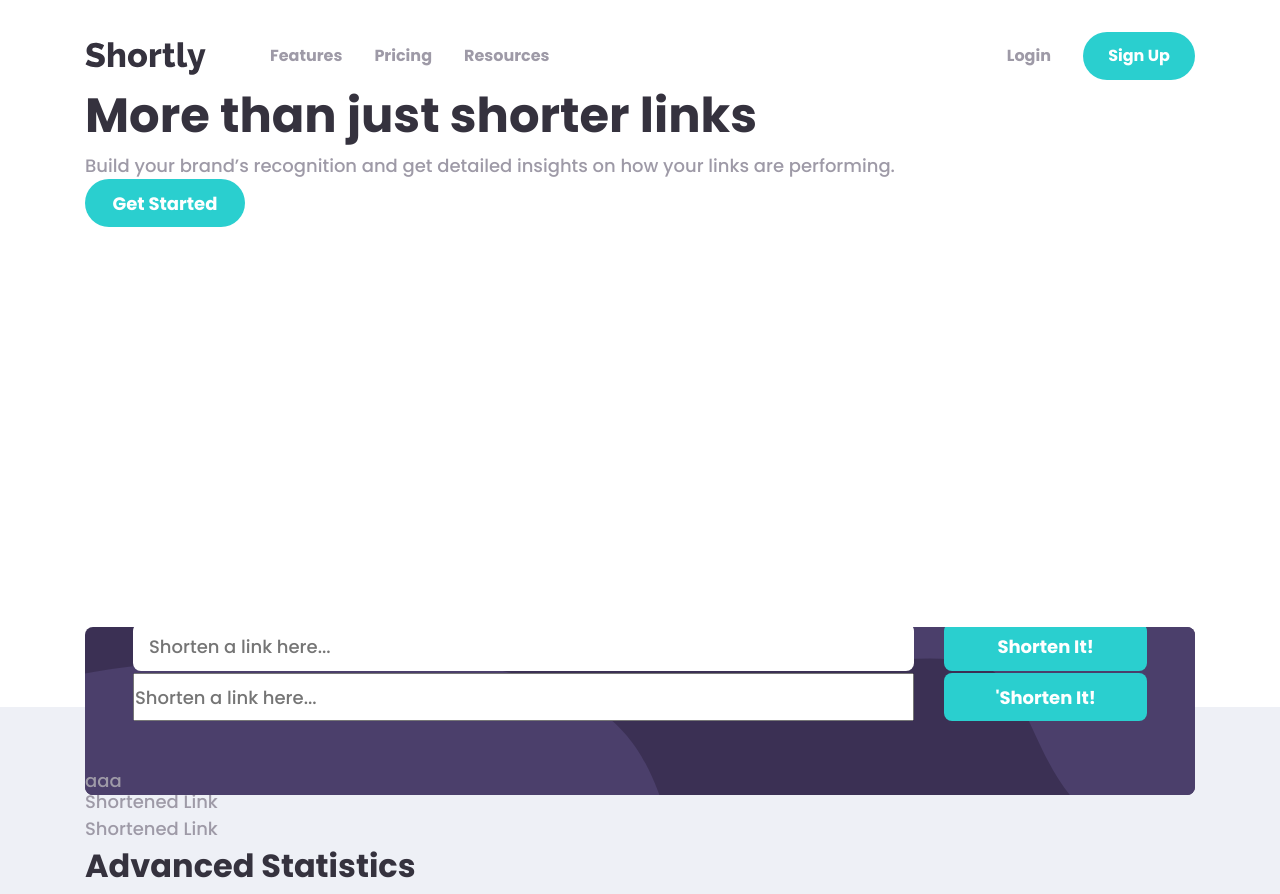
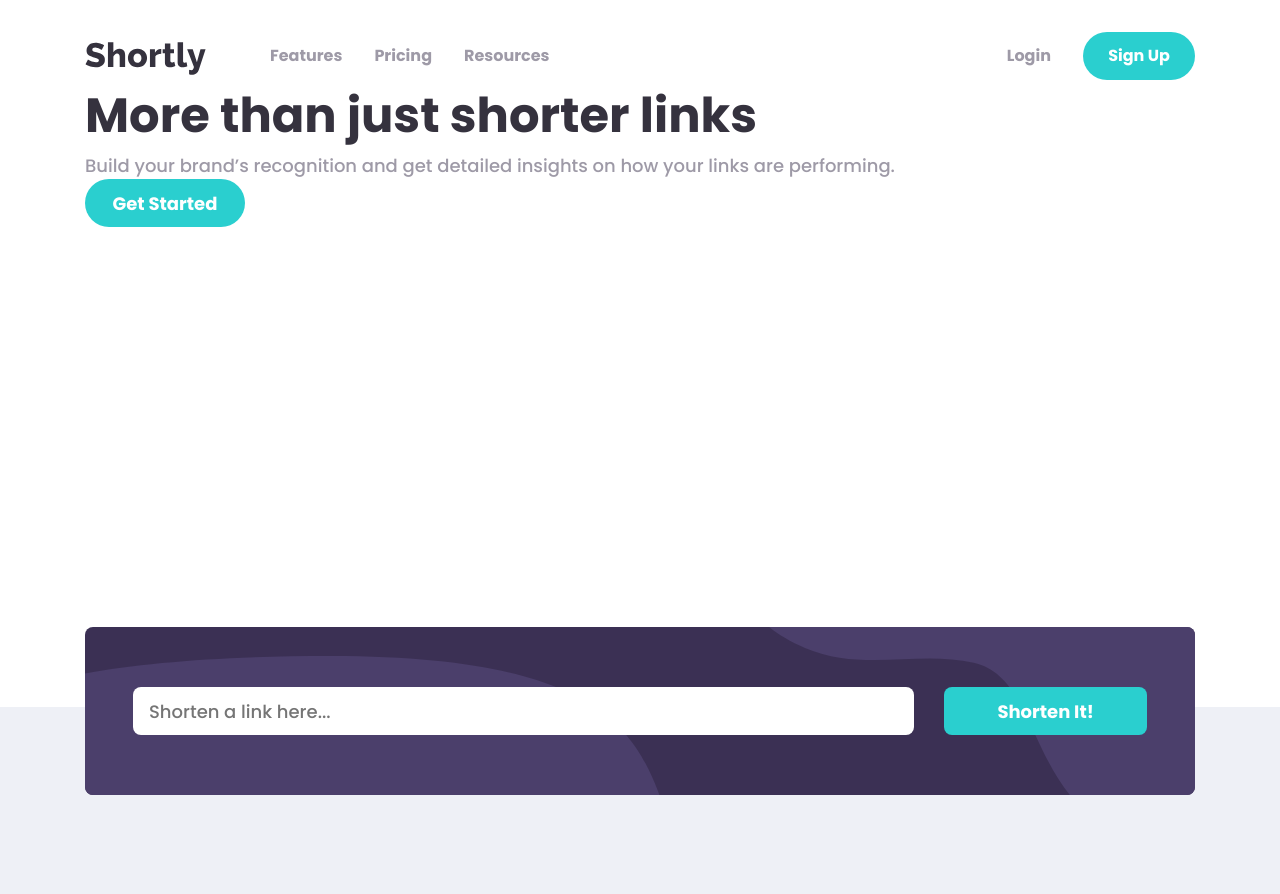
Before and after one commit to Stefan0305/url-shortening-app, a React (Create React App) app: page / in a window 1280 px wide. Shown: the top 894 px of the page. Built offline with nearby package versions, Linux system fonts and the light colour scheme.

Commit message:
add component for shotened links display, fetching links from API

```diff
--- a/src/App.scss
+++ b/src/App.scss
@@ -351,7 +351,7 @@ body {
     }
   }
   .submit-link-section-content {
-    form {
+    .form {
       display: grid;
       grid-template-rows: 1fr 1fr;
       grid-gap: 3rem;
@@ -361,7 +361,7 @@ body {
 }
 @media (min-width: 992px) {
   .submit-link-section-content {
-    form {
+    .form {
       display: grid;
       grid-template-columns: 1fr 20%;
       grid-gap: 3%;
@@ -369,7 +369,37 @@ body {
     }
   }
 }
+//shortened link section
+.dark-section{
+  padding-top: 10rem;
 
+}
+.shortened-links-section{
+  margin-bottom: 4rem;
+}
+.link-wrapper {
+  background-color: white;
+  margin-bottom: 1rem;
+  display: flex;
+  justify-content: space-between;
+  padding: 1rem 2rem;
+  align-items: center;
+  :first-child {
+    display: flex;
+    justify-content: space-between;
+    width: 100%;
+    margin-right: 2rem;
+  }
+  button {
+    border-radius: 0.5rem;
+  }
+}
+.full-link {
+  color: var(--clr-primary-dark_violet);
+}
+.short-link {
+  color: var(--clr-primary-cyan);
+}
 // cards section
 .card {
   background-color: white;
--- /dev/null
+++ b/src/components/ShortenedLinkContainer/ShortenedLinkContainer.js
@@ -0,0 +1,21 @@
+function ShortenedLinkContainer(props) {
+
+    return (
+        <div className="link-wrapper">
+            <div>
+                <p className="full-link">{props.value.original_link}</p>
+                <p className="short-link" id="short-link">
+                    {props.value.short_link}
+                </p>
+            </div>
+            <button
+                className="button"
+                id="copy-link-button"
+
+            >
+                Copy
+            </button>
+        </div>
+    );
+}
+export default ShortenedLinkContainer;
--- a/src/pages/Home.js
+++ b/src/pages/Home.js
@@ -7,9 +7,11 @@ import { ReactComponent as IllustrationWorking } from '../images/illustration-wo
 import { ReactComponent as IconBrandRecognition } from '../images/icon-brand-recognition.svg';
 import { ReactComponent as IconDetailedRecords } from '../images/icon-detailed-records.svg';
 import { ReactComponent as IconFullyCustomizable } from '../images/icon-fully-customizable.svg';
+import ShortenedLinkContainer from '../components/ShortenedLinkContainer/ShortenedLinkContainer';
 
 
 function Home() {
+//window resizing
 
     const [windowWidth, setWindowWidth] = useState(getWindowWidth());
 
@@ -29,7 +31,32 @@ function Home() {
         const { innerWidth } = window;
         return innerWidth;
     }
-    const handleChange = event => { }
+    //link shortening
+    const [linkToShorten, setLinkToShorten] = useState()
+
+    const [shortenedLinks, setShortenedLinks] = useState([])
+
+    function getLink(link) {
+        fetch("https://api.shrtco.de/v2/shorten?url=" + link)
+          .then((response) => response.json())
+          .then((data) => {
+            setShortenedLinks((prevLinks) => [...prevLinks, data.result]);
+          });
+      }
+
+      function handleInput(el) {
+        setLinkToShorten(el.target.value);
+      }
+      function handleSubmit() {
+        if (linkToShorten === "") {
+          alert("Vnesi link");
+          return;
+        }
+        getLink(linkToShorten);
+        setLinkToShorten("");
+      }
+
+    const onChange = event => { }
     return (
         <div>
             <Header />
@@ -60,36 +87,26 @@ function Home() {
                                 </div>
                                 <div className="submit-link-section-content">
 
-                                    <form action="#" method="post">
+                                    <div className='form'>
                                         <div>
-                                            <input type="text" name="link-input-field" className="link-input-field" placeholder='Shorten a link here...' />
+                                            <input type="text" name="link-input-field" className="link-input-field" placeholder='Shorten a link here...' value={linkToShorten || ''} onChange={handleInput} />
                                             <p className='error-msg-para'>Please add a link</p>
                                         </div>
-                                        <button className='button submit-btn'>Shorten It!</button>
+                                        <button className='button submit-btn'onClick={handleSubmit}>Shorten It!</button>
 
 
-                                        {/* method="post" */}
-                                        <input type="url" name="link-input-field" id="link-input-field" placeholder='Shorten a link here...' onChange={handleChange} />
-                                        <button className='button submit-btn' id='btn'> 'Shorten It!</button>
 
-                                    </form>
-                                    {/* hidden div displays only when api is called */}
-                                    <div className="results-here" id='result'>
 
-                                        <div className="result-div">
-                                            <p id="original-url">aaa</p>
-                                            <p id="shorten-url">bbb</p>
-                                            <p class="square btn" id="copy-link">Copy</p>
-                                        </div>
                                     </div>
+
+
                                 </div>
                             </div>
+                            {/* add them here */}
                             <div className="shortened-links-section">
-                                <div className="shortened-link-div">Shortened Link</div>
-                                <div className="shortened-link-div">Shortened Link</div>
-                                <div className="shortened-link-div">Shortened Link</div>
-                                <div className="shortened-link-div">Shortened Link</div>
-                                <div className="shortened-link-div">Shortened Link</div>
+                                {shortenedLinks.map((link) => (
+                                    <ShortenedLinkContainer value={link} />
+                                ))}
                             </div>
 
                             <div>
```
Also changed, not shown: src/script.js (+24 -20 lines).
